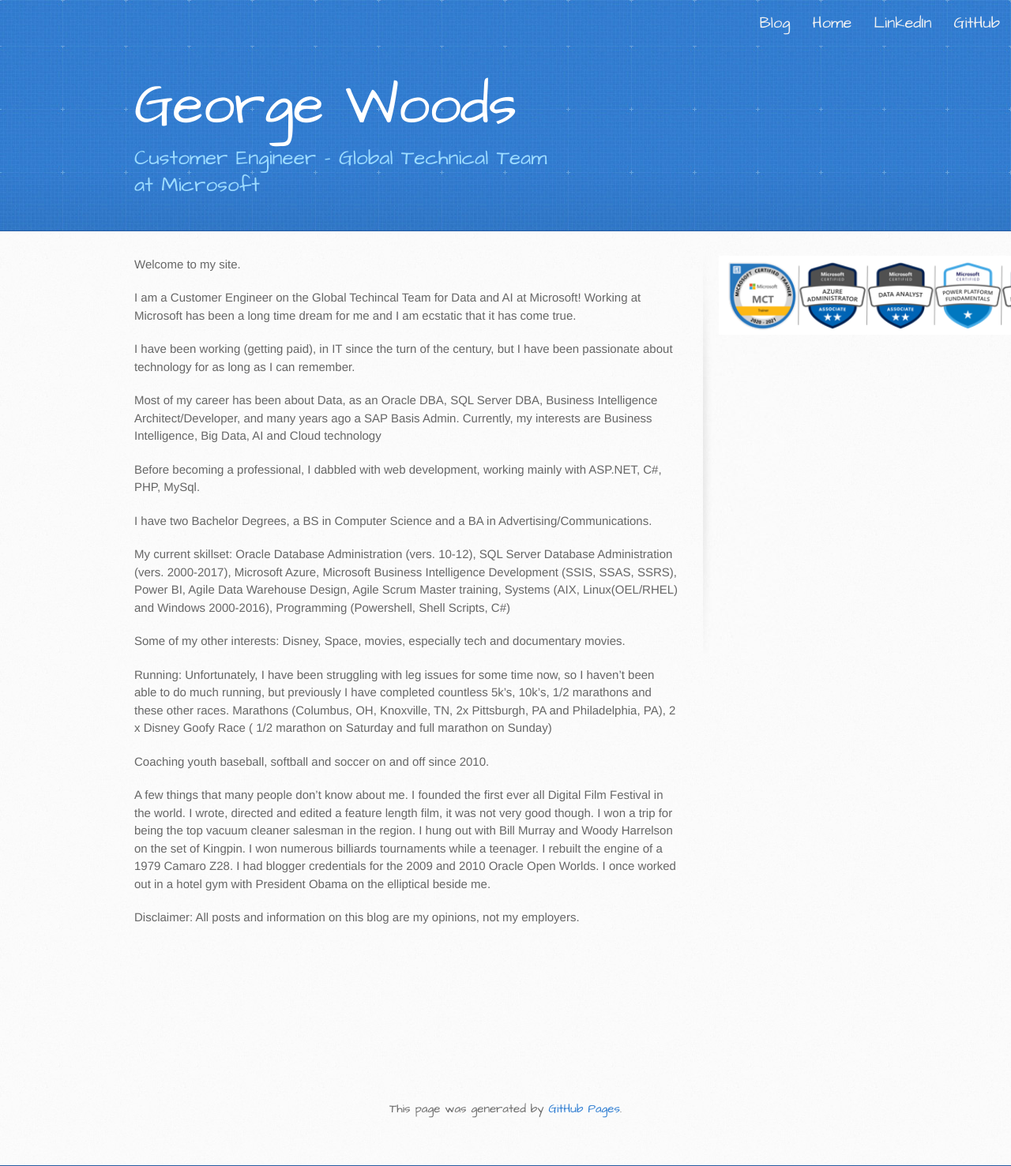
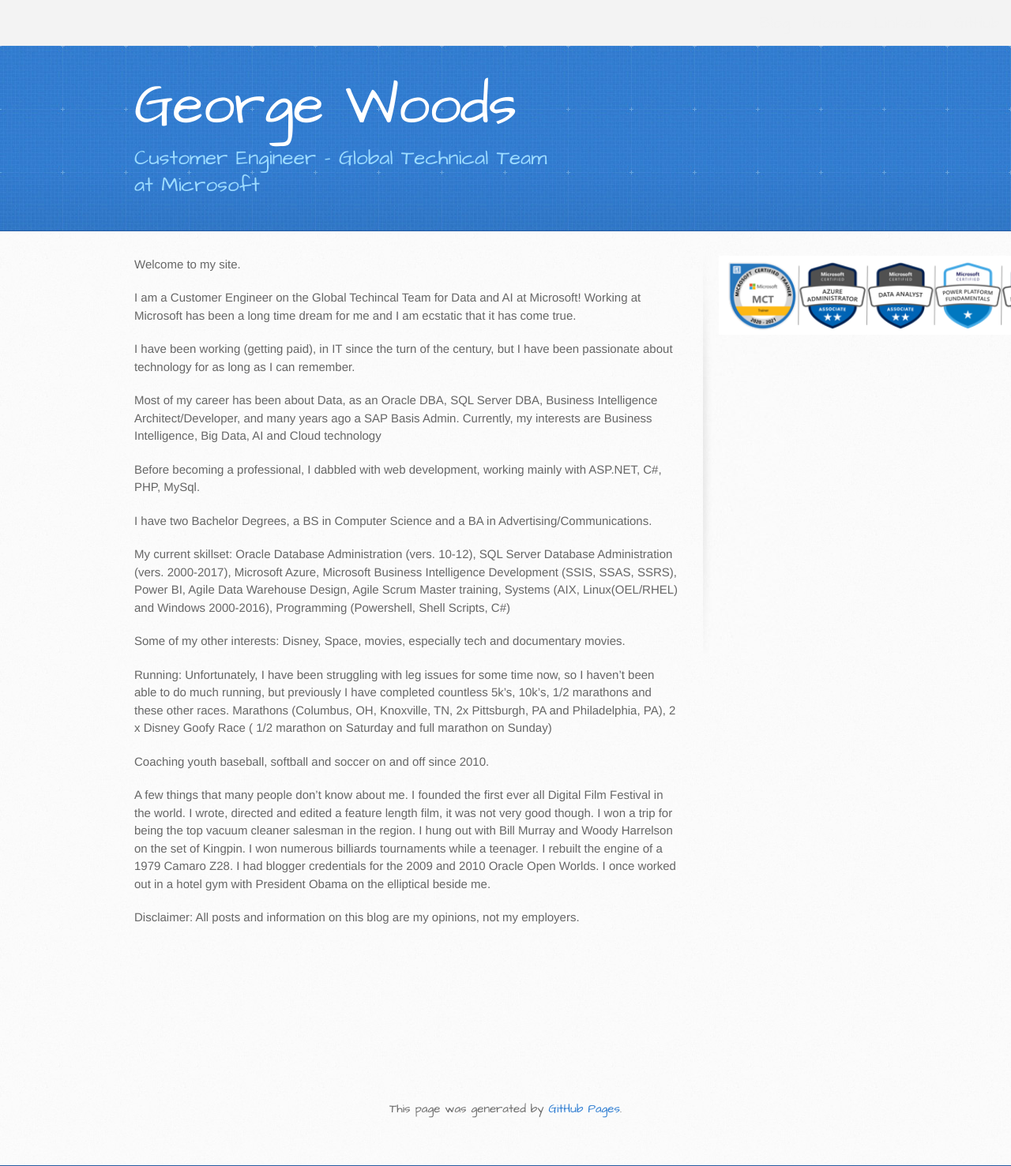
Before and after one commit to gvwoods/gvwoods.github.io, a Jekyll site: the page built from index.md, in a window 1280 px wide. Shown: the whole page at 79% size. Built offline with Jekyll 4.4.1, drawn with Linux system fonts in a browser that asks for light colours; our own code applies the rules of GitHub Pages for plain Markdown files.

Commit message:
Update stylesheet.css

```diff
--- a/stylesheets/stylesheet.css
+++ b/stylesheets/stylesheet.css
@@ -415,7 +415,7 @@
 
 /* Add a background color to the top navigation */
 .topnav {
-  background: #2e7bcf url(../images/header-bg.jpg) 0 0 repeat-x;
+  background: #f3f3f3;
   overflow: hidden;
 }
 
```
